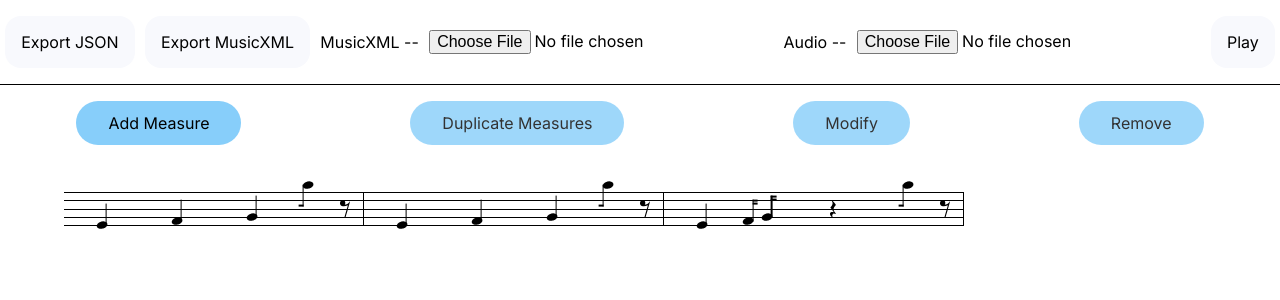
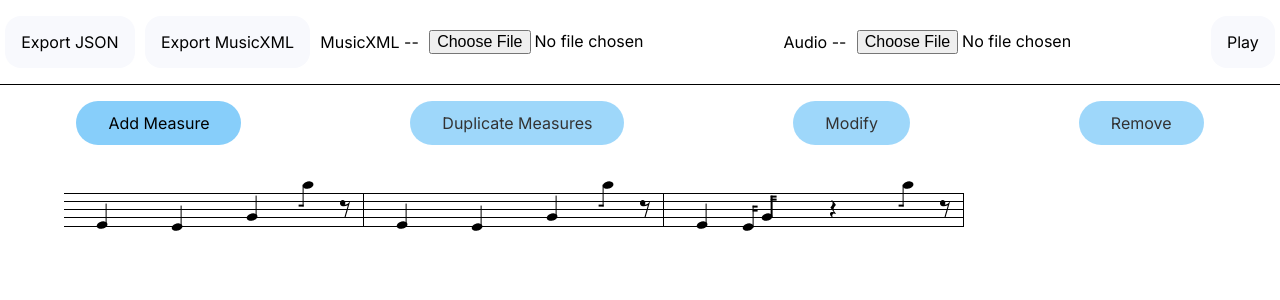
Before and after one commit to Pfannen/beat-canvas, a Next.js app: page / in a window 1280 px wide. Shown: the top 300 px of the page. Built offline with nearby package versions, Linux system fonts and the light colour scheme.

Commit message:
Modified MeasurePositions class

```diff
--- a/components/ui/measure/display-measures/index.tsx
+++ b/components/ui/measure/display-measures/index.tsx
@@ -28,9 +28,8 @@ const DisplayMeasures: FunctionComponent<DisplayMeasuresProps> = ({
   const { measures } = useMusic();
   const linePercent = measurement.getLineFraction() * 100;
   const spacePercent = measurement.getSpaceFraction() * 100;
-  const padding =
-    measurement.getAboveBelowLines() * linePercent +
-    measurement.getAboveBelowSpaces() * spacePercent;
+  const { lineCount, spaceCount } = measurement.getAboveBelowCounts();
+  const padding = lineCount * linePercent + spaceCount * spacePercent;
   const bodyPercent = 1 - padding * 2;
   const noteComponents = getMeasureItems(measures, measurement);
   return (
--- /dev/null
+++ b/objects/measurement/constants.ts
@@ -0,0 +1 @@
+export const BODY_CT = 9;
--- a/objects/measurement/index.ts
+++ b/objects/measurement/index.ts
@@ -1,4 +1,3 @@
-import { Note } from "@/components/providers/music/types";
 import { MeasureUnitConverter } from "./measure-unit-converter";
 import { NoteBeamCalculator } from "./note-beam-calculator";
 import MeasurePositions, {
@@ -6,6 +5,7 @@ import MeasurePositions, {
   NotePositionNote,
 } from "./note-position";
 import { NoteDirection } from "@/lib/notes/types";
+import { BODY_CT } from "./constants";
 
 export type BeamableNoteData = {
   x: number;
@@ -15,10 +15,8 @@ export type BeamableNoteData = {
 }; //stemOffset is in measureUnits
 
 export default class Measurement {
-  private bodyCt = 9;
   private aboveBelowCount: number;
   private notePosition: MeasurePositions;
-  private startsWithLine: boolean;
   private lineCount: number;
   private spaceCount: number;
   private unitConverter: MeasureUnitConverter;
@@ -29,22 +27,17 @@ export default class Measurement {
     lineToSpaceRatio?: number
   ) {
     this.aboveBelowCount = aboveBelowCount;
-    this.startsWithLine = aboveBelowCount % 2 === 0;
-    const componentCount = aboveBelowCount * 2 + this.bodyCt;
-    this.lineCount = MeasureUtils.getLineCount(
-      this.aboveBelowCount * 2 + this.bodyCt - 1,
-      this.startsWithLine
+    const { lineCount, spaceCount } = MeasureUtils.getMeasureComponentCounts(
+      this.aboveBelowCount,
+      BODY_CT
     );
-    this.spaceCount = MeasureUtils.getSpaceCount(
-      this.aboveBelowCount * 2 + this.bodyCt - 1,
-      this.startsWithLine
-    );
+    this.lineCount = lineCount;
+    this.spaceCount = spaceCount;
     this.notePosition = new MeasurePositions(
-      componentCount,
       aboveBelowCount,
+      BODY_CT,
       wholeSegmentLength,
       measureHeight,
-      this.startsWithLine,
       lineToSpaceRatio
     );
     this.unitConverter = new MeasureUnitConverter({
@@ -56,30 +49,19 @@ export default class Measurement {
     });
   }
 
-  public getLineCount() {
-    return this.lineCount;
+  public getComponentCounts() {
+    return { lineCount: this.lineCount, spaceCount: this.spaceCount };
   }
 
-  public getSpaceCount() {
-    return this.spaceCount;
-  }
-
-  public getAboveBelowLines() {
-    return MeasureUtils.getLineCount(
-      this.aboveBelowCount - 1,
-      this.startsWithLine
-    );
-  }
-
-  public getAboveBelowSpaces() {
-    return MeasureUtils.getSpaceCount(
-      this.aboveBelowCount - 1,
-      this.startsWithLine
+  public getAboveBelowCounts() {
+    return MeasureUtils.getComponentCountsBelow(
+      this.aboveBelowCount,
+      this.aboveBelowCount
     );
   }
 
   public isBodyPosition(yPos: number) {
-    return yPos < this.aboveBelowCount + this.bodyCt || yPos >= 0;
+    return yPos < this.aboveBelowCount + BODY_CT || yPos >= 0;
   }
 
   public getLineFraction() {
@@ -103,7 +85,7 @@ export default class Measurement {
   }
 
   public getMiddleYPos() {
-    return Math.floor(this.bodyCt / 2);
+    return Math.floor(BODY_CT / 2);
   }
 
   public getUnitConverter() {
--- a/objects/measurement/note-position.ts
+++ b/objects/measurement/note-position.ts
@@ -1,31 +1,38 @@
+import { numIsEven } from "@/utils";
+
 export type NotePositionNote = { x: number; y: number; length: number };
 
 export type Offset = { x: number; y: number };
 
 export default class MeasurePositions {
+  private bodyCt: number;
   heights: ComponentFractions;
-  segmentLength: number;
-  startsWithLine: boolean;
-  measureHeight: number;
-  componentsBelowBody: number;
+  private segmentLength: number;
+  private measureHeight: number;
+  private aboveBelowCount: number;
   constructor(
-    componentCount: number,
-    componentsBelowBody: number,
+    aboveBelowCount: number,
+    bodyCt: number,
     wholeSegmentLength: number,
     measureHeight: number,
-    startWithLine = false,
     lineToSpaceRatio = 3
   ) {
+    this.bodyCt = bodyCt;
+    const componentCount = aboveBelowCount * 2 + this.bodyCt;
     this.heights = MeasureUtils.getLedgerComponentFractions(
       componentCount,
-      lineToSpaceRatio,
-      startWithLine
+      this.bodyCt,
+      lineToSpaceRatio
     );
-    this.componentsBelowBody = componentsBelowBody;
+    this.aboveBelowCount = aboveBelowCount;
     this.measureHeight = measureHeight;
     this.segmentLength = wholeSegmentLength; //Will be .25 if 4/4 time (1/4)
-    this.startsWithLine = startWithLine;
+    // this.startsWithLine = startWithLine;
     this.getYOffset = this.getYOffset.bind(this); //Since this method is passed as a delegate, "this" becomes undefined.
+  }
+
+  public getComponentFractions() {
+    return this.heights;
   }
 
   private isOnLine(yPos: number) {
@@ -35,14 +42,10 @@ export default class MeasurePositions {
   //Returns the value that is in the center of the component (line or space) that yPos represents
   public getYOffset(yPos: number) {
     //We shall assume yPos: 0 is the first line of the body (if yPos is negative the position is below the body)
-    const componentsAboveBottom = yPos + this.componentsBelowBody;
-    let spaceCount = MeasureUtils.getSpaceCount(
-      componentsAboveBottom,
-      this.startsWithLine
-    );
-    let lineCount = MeasureUtils.getLineCount(
-      componentsAboveBottom,
-      this.startsWithLine
+    const aboveBottomCount = yPos + this.aboveBelowCount;
+    let { spaceCount, lineCount } = MeasureUtils.getComponentCountsBelow(
+      aboveBottomCount,
+      this.aboveBelowCount
     );
     this.isOnLine(yPos) ? (lineCount -= 0.5) : (spaceCount -= 0.5);
     const spaceHeight = this.heights.space * this.measureHeight;
@@ -81,48 +84,58 @@ export class MeasureUtils {
   private static getSecondComponentCount(componentsAboveBottom: number) {
     return Math.floor((componentsAboveBottom + 1) / 2);
   }
-
-  static getSpaceCount(componentsAboveBottom: number, startsWithLine: boolean) {
-    return startsWithLine
-      ? this.getSecondComponentCount(componentsAboveBottom)
-      : this.getFirstComponentCount(componentsAboveBottom);
+  /// Non-inclusive
+  static getComponentCountsBelow(
+    aboveBottomCount: number,
+    aboveBelowCount: number,
+    bodyStartPosition = 0
+  ) {
+    const startsWithLine = this.bottomComponentIsLine(
+      aboveBelowCount,
+      bodyStartPosition
+    );
+    let lineCount = this.getFirstComponentCount(aboveBottomCount);
+    let spaceCount = this.getSecondComponentCount(aboveBottomCount);
+    if (startsWithLine) {
+      const temp = lineCount;
+      lineCount = spaceCount;
+      spaceCount = temp;
+    }
+    return { lineCount, spaceCount };
   }
 
-  static getLineCount(componentsAboveBottom: number, startsWithLine: boolean) {
-    return startsWithLine
-      ? this.getFirstComponentCount(componentsAboveBottom)
-      : this.getSecondComponentCount(componentsAboveBottom);
+  static getMeasureComponentCounts(
+    aboveBelowCount: number,
+    bodyCt: number,
+    bodyStartPosition = 0
+  ) {
+    const componentCount = aboveBelowCount + bodyCt;
+    return this.getComponentCountsBelow(
+      componentCount - 1,
+      aboveBelowCount,
+      bodyStartPosition
+    );
   }
 
-  static getAboveBodySpaceCount(aboveBelowCount: number) {
-    const halfCount = Math.floor(aboveBelowCount / 2);
-    return halfCount + (aboveBelowCount % 2);
-  }
-
-  static getAboveBodyLineCount(aboveBelowCount: number) {
-    return aboveBelowCount - this.getAboveBodySpaceCount(aboveBelowCount);
-  }
-
-  static getAboveBelowCounts(aboveBelowCount: number) {
-    return {
-      spaceCount: this.getAboveBodySpaceCount(aboveBelowCount),
-      lineCount: this.getAboveBodyLineCount(aboveBelowCount),
-    };
+  private static bottomComponentIsLine(
+    aboveBelowCount: number,
+    bodyStartPosition = 0
+  ) {
+    const bodyStartIsEven = numIsEven(bodyStartPosition);
+    const bottomIsEven = numIsEven(aboveBelowCount);
+    return bodyStartIsEven === bottomIsEven;
   }
 
   static getLedgerComponentFractions(
     componentCount: number,
-    lineToSpaceRatio: number,
-    startWithLine: boolean
+    bodyCt: number,
+    lineToSpaceRatio: number
   ): ComponentFractions {
-    const lineCount = MeasureUtils.getLineCount(
-      componentCount - 1,
-      startWithLine
+    const { lineCount, spaceCount } = MeasureUtils.getMeasureComponentCounts(
+      componentCount - bodyCt,
+      bodyCt
     );
-    const spaceCount = MeasureUtils.getSpaceCount(
-      componentCount - 1,
-      startWithLine
-    );
+
     const linePercentage = lineCount / componentCount; //The percentage of the container that ALL of the lines get
     const spacePercentage = 1 - linePercentage; //The percentage of the container that ALL of the spaces get
 
--- a/objects/music-rendering/beat-canvas.ts
+++ b/objects/music-rendering/beat-canvas.ts
@@ -67,7 +67,8 @@ export class BeatCanvas implements IBeatCanvas {
   }
 
   private drawMeasureLines(options: MeasureLinesOptions): void {
-    const { spaceCount, lineCount } = MeasureUtils.getAboveBelowCounts(
+    const { spaceCount, lineCount } = MeasureUtils.getComponentCountsBelow(
+      options.aboveBelowComponentCount,
       options.aboveBelowComponentCount
     );
     const yOffset =
--- a/objects/music-rendering/pdf/index.ts
+++ b/objects/music-rendering/pdf/index.ts
@@ -1,7 +1,5 @@
 import { PDFDocument, PageSizes } from "pdf-lib";
-import { Coordinate } from "../../measurement/types";
 import { PDFLibDrawingCanvas } from "../pdf-lib-drawing-canvas";
-import { IDrawingCanvas } from "@/types/music-rendering/canvas";
 import { BeatCanvas } from "../beat-canvas";
 
 export const drawPDF = async () => {
--- a/utils/index.ts
+++ b/utils/index.ts
@@ -11,3 +11,5 @@ export const numIsUndefined = <T>(val?: number) =>
   val === undefined ? false : true;
 
 export const getDecimalPortion = (val: number) => val % 1;
+
+export const numIsEven = (num: number) => num % 2 === 0;
```
Also changed, not shown: objects/measurement/measure-builder.ts (added, +7 -0 lines).
